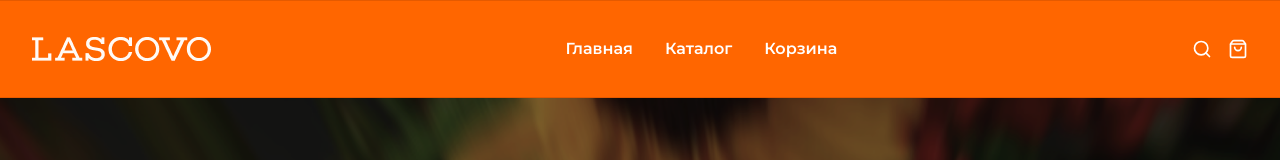
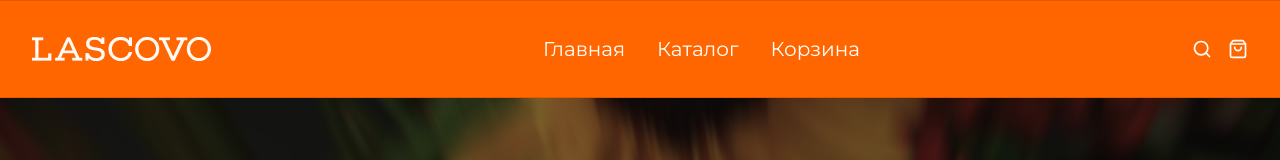
Before and after one commit to xddprog/flowers_store, a React (Vite) app in the folder frontend/: page /dashboard in a window 1280 px wide. Shown: the top 160 px of the page. Built offline with nearby package versions, Linux system fonts and the light colour scheme.

Commit message:
add links

```diff
--- a/frontend/src/widgets/header/ui/header.tsx
+++ b/frontend/src/widgets/header/ui/header.tsx
@@ -26,19 +26,19 @@ export const Header = () => {
             <nav className="flex items-center gap-8">
               <Link
                 to={ERouteNames.DEFAULT_ROUTE}
-                className="text-white font-sans font-semibold text-base hover:opacity-80 transition-opacity"
+                className="text-white font-sans text-xl hover:opacity-80 transition-opacity"
               >
                 Главная
               </Link>
               <Link
-                to="#"
-                className="text-white font-sans text-base font-semibold hover:opacity-80 transition-opacity"
+                to={`/${ERouteNames.DASHBOARD_ROUTE}/${ERouteNames.CATALOG_ROUTE}`}
+                className="text-white font-sans text-xl hover:opacity-80 transition-opacity"
               >
                 Каталог
               </Link>
               <button
                 onClick={() => setIsBasketOpen(true)}
-                className="text-white font-sans text-base font-semibold hover:opacity-80 transition-opacity"
+                className="text-white cursor-pointer font-sans text-xl hover:opacity-80 transition-opacity"
               >
                 Корзина
               </button>
```
